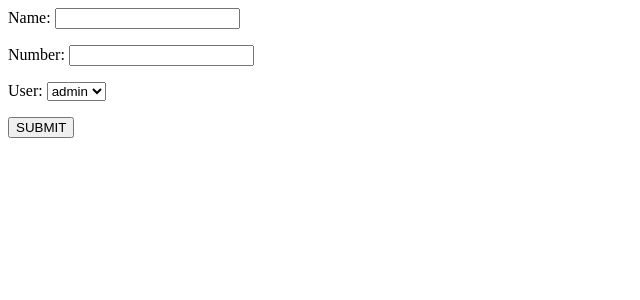
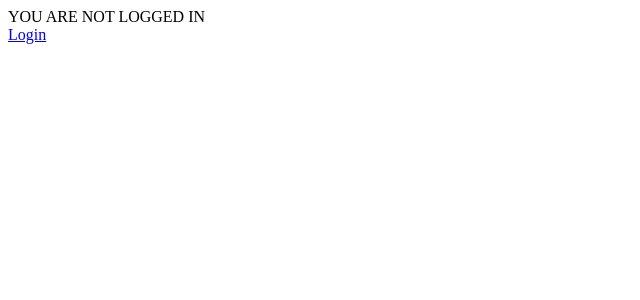
Before and after one commit to rasikraj01/contact-manager, a Django app: page /home/contact/ in a window 1280 px wide. Shown: the top 300 px of the page, without its empty margins (0-640 px from the left). Run offline with Django 3.2, Linux system fonts and the light colour scheme; data comes from the database, SQL or seed files in the repository; both versions use the stored data as it was after the commit.

Commit message:
Add files via upload

```diff
--- a/website/manager/forms.py
+++ b/website/manager/forms.py
@@ -7,7 +7,7 @@ class ContactForm(forms.ModelForm):
 
     class Meta:
         model = Contact
-        fields = ['name', 'number', 'user']
+        fields = ['name', 'number']
 
 
 class UserForm(forms.ModelForm):
--- a/website/manager/templates/home.html
+++ b/website/manager/templates/home.html
@@ -1,2 +1,2 @@
 {% csrf_token %}
-HI{{user}}
+HI  {{user}}
--- a/website/manager/templates/not_logged_in.html
+++ b/website/manager/templates/not_logged_in.html
@@ -1 +1,5 @@
 YOU ARE NOT LOGGED IN
+
+<br>
+
+<a href="{% url 'manager:login' %} ">Login</a>
--- a/website/manager/views.py
+++ b/website/manager/views.py
@@ -16,16 +16,21 @@ class home(View):
 
 
 def contact(request):
-	form = ContactForm(request.POST or None)
-	if form.is_valid():
-		instance = form.save(commit=False)
-		instance.save()
-		# message success
-		return redirect('manager:home')
-	context = {
-		"form": form,
-	}
-	return render(request, "contact_form.html", context)
+	if request.user.is_authenticated():
+		form = ContactForm(request.POST or None)
+
+		if form.is_valid():
+			instance = form.save(commit=False)
+			instance.user = request.user
+			instance.save()
+			#success
+			return redirect('manager:list')
+		context = {
+			"form": form,
+
+		}
+		return render(request, "contact_form.html", context)
+	return render(request, "not_logged_in.html")
 
 def contactList(request):
 	queryset = Contact.objects.filter(user=request.user)
```
Also changed, not shown: website/db.sqlite3.
